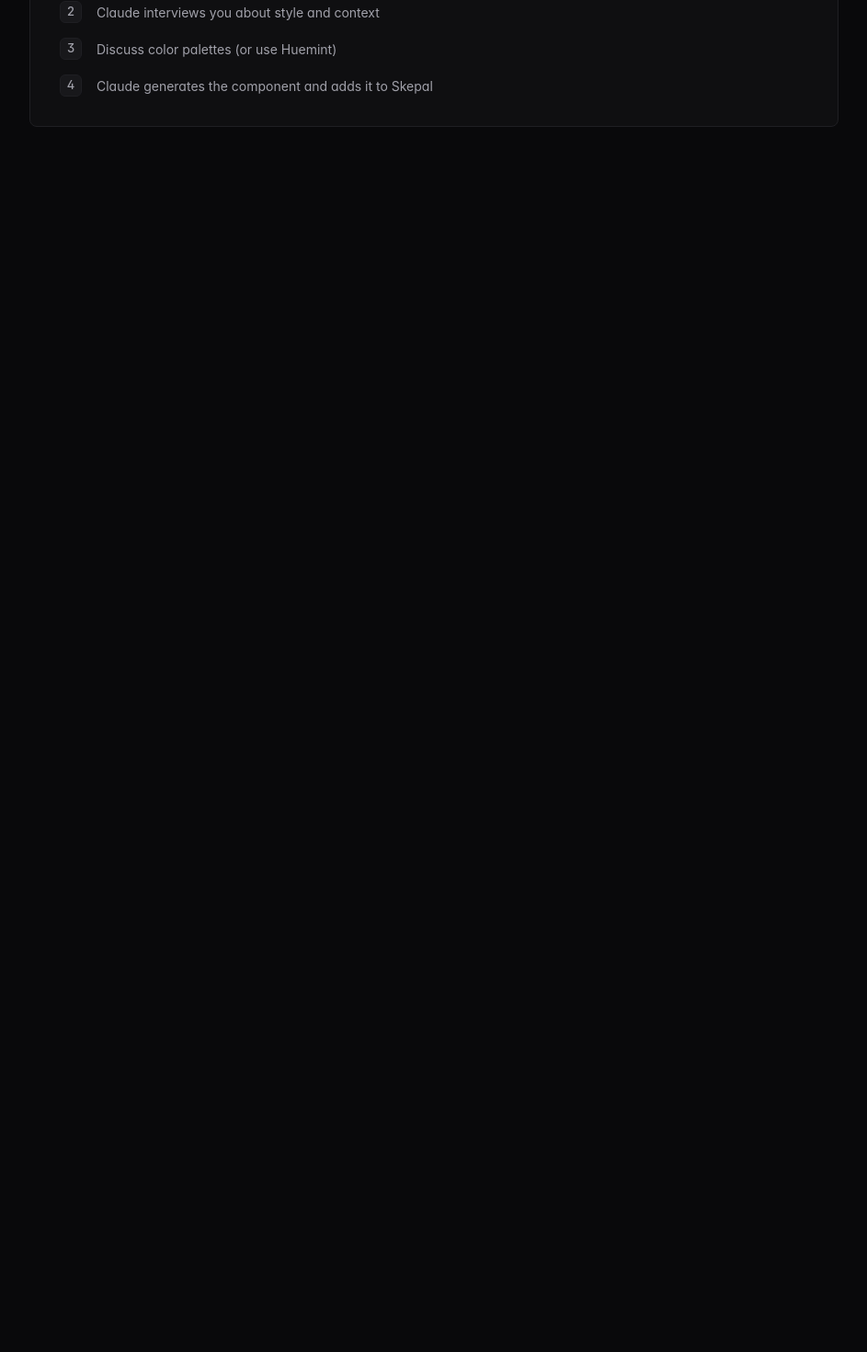
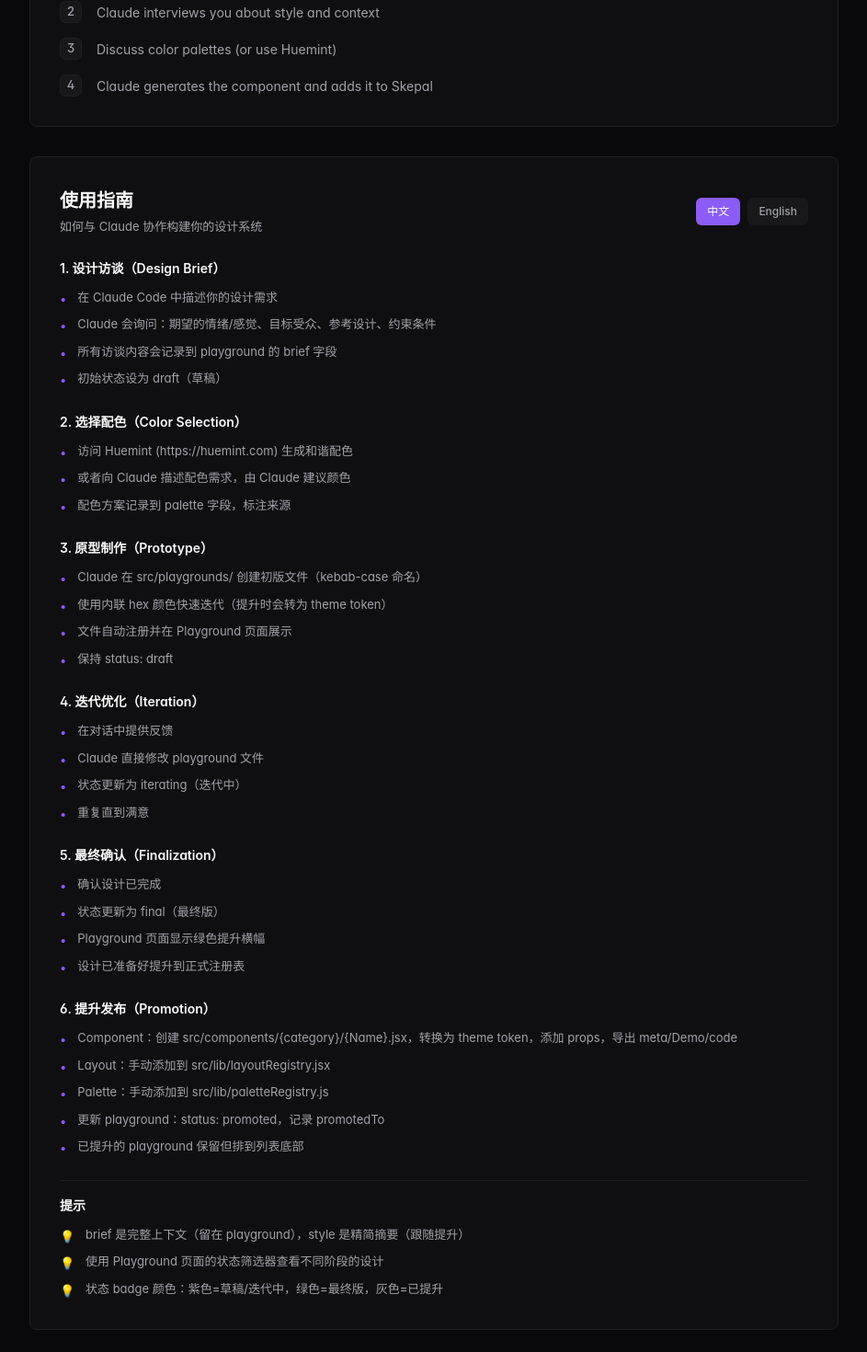
Before and after one commit to evosoon/Skepal, a React (Vite) app: page / in a window 1280 px wide. Shown: the part 694-2164 px from the top of the page at 92% size, without its empty margins (168-1111 px from the left). Before the commit the page ends 856 px from the top, so only its background shows below. Built offline with nearby package versions, Linux system fonts and the light colour scheme.

Commit message:
feat: add bilingual usage guide to homepage
- Create UsageGuide component with zh/en language toggle
- Document complete 6-phase workflow (Design Brief → Promotion)
- Add tips section explaining brief vs style, status badges, filtering
- Integrate into Home page below quick start section

```diff
--- /dev/null
+++ b/src/components/docs/UsageGuide.jsx
@@ -0,0 +1,221 @@
+import { useState } from "react";
+
+export default function UsageGuide() {
+  const [lang, setLang] = useState("zh");
+
+  const content = {
+    zh: {
+      title: "使用指南",
+      subtitle: "如何与 Claude 协作构建你的设计系统",
+      sections: [
+        {
+          title: "1. 设计访谈（Design Brief）",
+          items: [
+            "在 Claude Code 中描述你的设计需求",
+            "Claude 会询问：期望的情绪/感觉、目标受众、参考设计、约束条件",
+            "所有访谈内容会记录到 playground 的 brief 字段",
+            "初始状态设为 draft（草稿）",
+          ],
+        },
+        {
+          title: "2. 选择配色（Color Selection）",
+          items: [
+            "访问 Huemint (https://huemint.com) 生成和谐配色",
+            "或者向 Claude 描述配色需求，由 Claude 建议颜色",
+            "配色方案记录到 palette 字段，标注来源",
+          ],
+        },
+        {
+          title: "3. 原型制作（Prototype）",
+          items: [
+            "Claude 在 src/playgrounds/ 创建初版文件（kebab-case 命名）",
+            "使用内联 hex 颜色快速迭代（提升时会转为 theme token）",
+            "文件自动注册并在 Playground 页面展示",
+            "保持 status: draft",
+          ],
+        },
+        {
+          title: "4. 迭代优化（Iteration）",
+          items: [
+            "在对话中提供反馈",
+            "Claude 直接修改 playground 文件",
+            "状态更新为 iterating（迭代中）",
+            "重复直到满意",
+          ],
+        },
+        {
+          title: "5. 最终确认（Finalization）",
+          items: [
+            "确认设计已完成",
+            "状态更新为 final（最终版）",
+            "Playground 页面显示绿色提升横幅",
+            "设计已准备好提升到正式注册表",
+          ],
+        },
+        {
+          title: "6. 提升发布（Promotion）",
+          items: [
+            "Component：创建 src/components/{category}/{Name}.jsx，转换为 theme token，添加 props，导出 meta/Demo/code",
+            "Layout：手动添加到 src/lib/layoutRegistry.jsx",
+            "Palette：手动添加到 src/lib/paletteRegistry.js",
+            "更新 playground：status: promoted，记录 promotedTo",
+            "已提升的 playground 保留但排到列表底部",
+          ],
+        },
+      ],
+      tips: {
+        title: "提示",
+        items: [
+          "brief 是完整上下文（留在 playground），style 是精简摘要（跟随提升）",
+          "使用 Playground 页面的状态筛选器查看不同阶段的设计",
+          "状态 badge 颜色：紫色=草稿/迭代中，绿色=最终版，灰色=已提升",
+        ],
+      },
+    },
+    en: {
+      title: "Usage Guide",
+      subtitle: "How to collaborate with Claude to build your design system",
+      sections: [
+        {
+          title: "1. Design Brief",
+          items: [
+            "Describe your design needs in Claude Code",
+            "Claude will ask about: desired mood/feeling, target audience, reference designs, constraints",
+            "All interview content is recorded in the playground's brief field",
+            "Initial status set to draft",
+          ],
+        },
+        {
+          title: "2. Color Selection",
+          items: [
+            "Visit Huemint (https://huemint.com) to generate harmonious colors",
+            "Or describe color needs to Claude for suggestions",
+            "Color scheme recorded in palette field with source attribution",
+          ],
+        },
+        {
+          title: "3. Prototype",
+          items: [
+            "Claude creates initial file in src/playgrounds/ (kebab-case naming)",
+            "Uses inline hex colors for rapid iteration (converts to theme tokens on promotion)",
+            "File auto-registers and displays in Playground page",
+            "Keeps status: draft",
+          ],
+        },
+        {
+          title: "4. Iteration",
+          items: [
+            "Provide feedback in conversation",
+            "Claude modifies playground file directly",
+            "Status updates to iterating",
+            "Repeat until satisfied",
+          ],
+        },
+        {
+          title: "5. Finalization",
+          items: [
+            "Confirm design is complete",
+            "Status updates to final",
+            "Playground page shows green promotion banner",
+            "Design is ready for promotion to permanent registry",
+          ],
+        },
+        {
+          title: "6. Promotion",
+          items: [
+            "Component: Create src/components/{category}/{Name}.jsx, convert to theme tokens, add props, export meta/Demo/code",
+            "Layout: Manually add to src/lib/layoutRegistry.jsx",
+            "Palette: Manually add to src/lib/paletteRegistry.js",
+            "Update playground: status: promoted, record promotedTo",
+            "Promoted playgrounds remain visible but sort to bottom",
+          ],
+        },
+      ],
+      tips: {
+        title: "Tips",
+        items: [
+          "brief is full context (stays in playground), style is compact summary (follows promotion)",
+          "Use Playground page status filter to view designs at different stages",
+          "Status badge colors: purple=draft/iterating, green=final, gray=promoted",
+        ],
+      },
+    },
+  };
+
+  const t = content[lang];
+
+  return (
+    <div className="bg-skepal-surface border border-skepal-border rounded-lg p-8">
+      <div className="flex items-center justify-between mb-6">
+        <div>
+          <h2 className="text-[20px] font-semibold text-skepal-text mb-1">
+            {t.title}
+          </h2>
+          <p className="text-[13px] text-skepal-text-secondary">
+            {t.subtitle}
+          </p>
+        </div>
+        <div className="flex gap-2">
+          <button
+            onClick={() => setLang("zh")}
+            className={`px-3 py-1.5 rounded-md text-[12px] font-medium transition-colors ${
+              lang === "zh"
+                ? "bg-skepal-accent text-white"
+                : "bg-skepal-elevated text-skepal-text-secondary hover:text-skepal-text"
+            }`}
+          >
+            中文
+          </button>
+          <button
+            onClick={() => setLang("en")}
+            className={`px-3 py-1.5 rounded-md text-[12px] font-medium transition-colors ${
+              lang === "en"
+                ? "bg-skepal-accent text-white"
+                : "bg-skepal-elevated text-skepal-text-secondary hover:text-skepal-text"
+            }`}
+          >
+            English
+          </button>
+        </div>
+      </div>
+
+      <div className="space-y-6">
+        {t.sections.map((section, idx) => (
+          <div key={idx}>
+            <h3 className="text-[14px] font-semibold text-skepal-text mb-3">
+              {section.title}
+            </h3>
+            <ul className="space-y-2">
+              {section.items.map((item, itemIdx) => (
+                <li
+                  key={itemIdx}
+                  className="flex gap-3 items-start text-[13px] text-skepal-text-secondary"
+                >
+                  <span className="text-skepal-accent mt-0.5">•</span>
+                  <span>{item}</span>
+                </li>
+              ))}
+            </ul>
+          </div>
+        ))}
+
+        <div className="pt-4 border-t border-skepal-border">
+          <h3 className="text-[14px] font-semibold text-skepal-text mb-3">
+            {t.tips.title}
+          </h3>
+          <ul className="space-y-2">
+            {t.tips.items.map((item, idx) => (
+              <li
+                key={idx}
+                className="flex gap-3 items-start text-[13px] text-skepal-text-secondary"
+              >
+                <span className="text-skepal-accent mt-0.5">💡</span>
+                <span>{item}</span>
+              </li>
+            ))}
+          </ul>
+        </div>
+      </div>
+    </div>
+  );
+}
--- a/src/pages/Home.jsx
+++ b/src/pages/Home.jsx
@@ -1,4 +1,5 @@
 import FeatureCard from '../components/cards/FeatureCard'
+import UsageGuide from '../components/docs/UsageGuide'
 
 export default function Home() {
   return (
@@ -38,7 +39,7 @@
         ))}
       </div>
 
-      <div className="bg-skepal-surface border border-skepal-border rounded-lg p-8">
+      <div className="bg-skepal-surface border border-skepal-border rounded-lg p-8 mb-8">
         <h2 className="text-[15px] font-semibold text-skepal-text mb-6">
           How it works
         </h2>
@@ -60,6 +61,8 @@
           ))}
         </div>
       </div>
+
+      <UsageGuide />
     </div>
   );
 }
```
